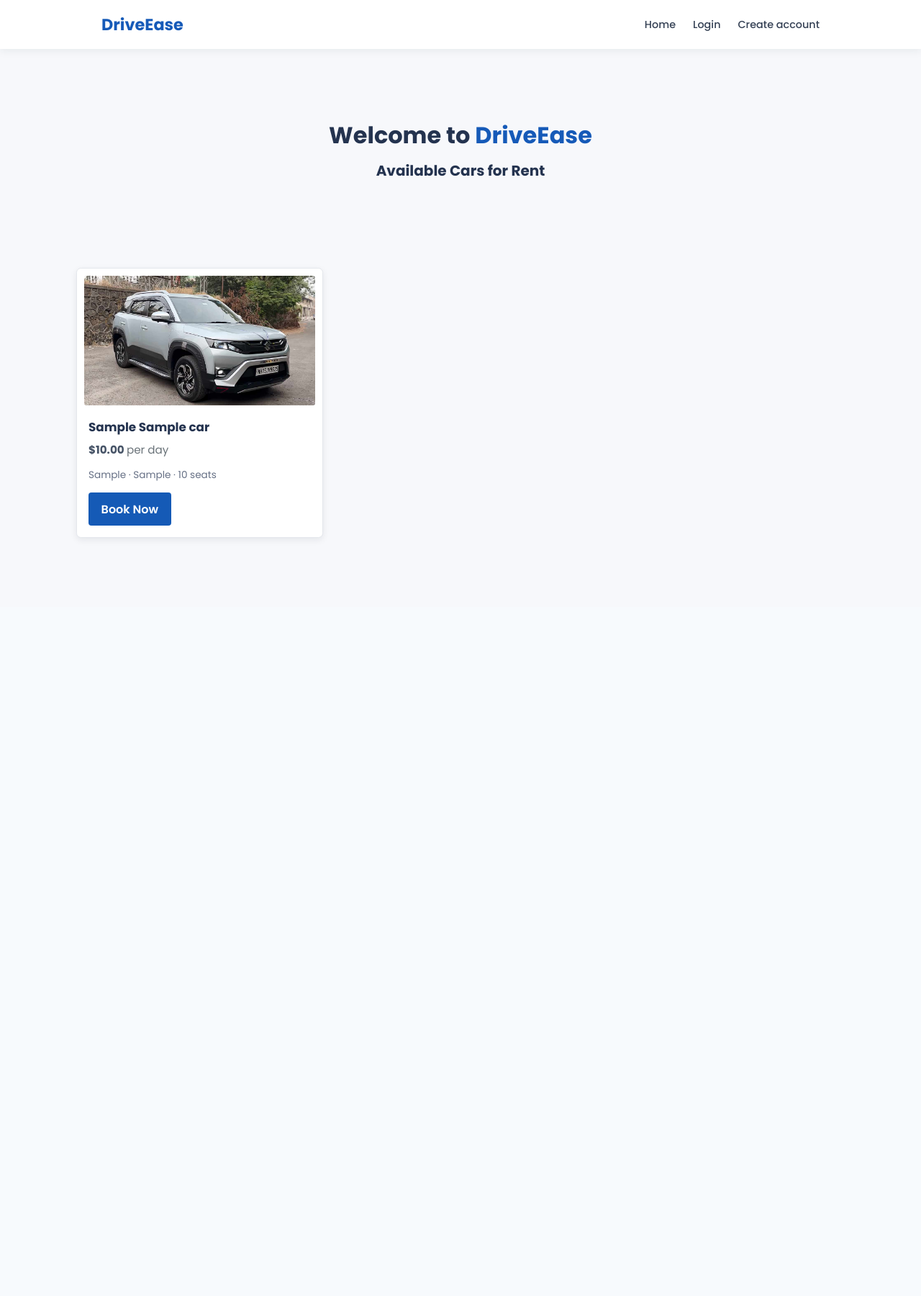
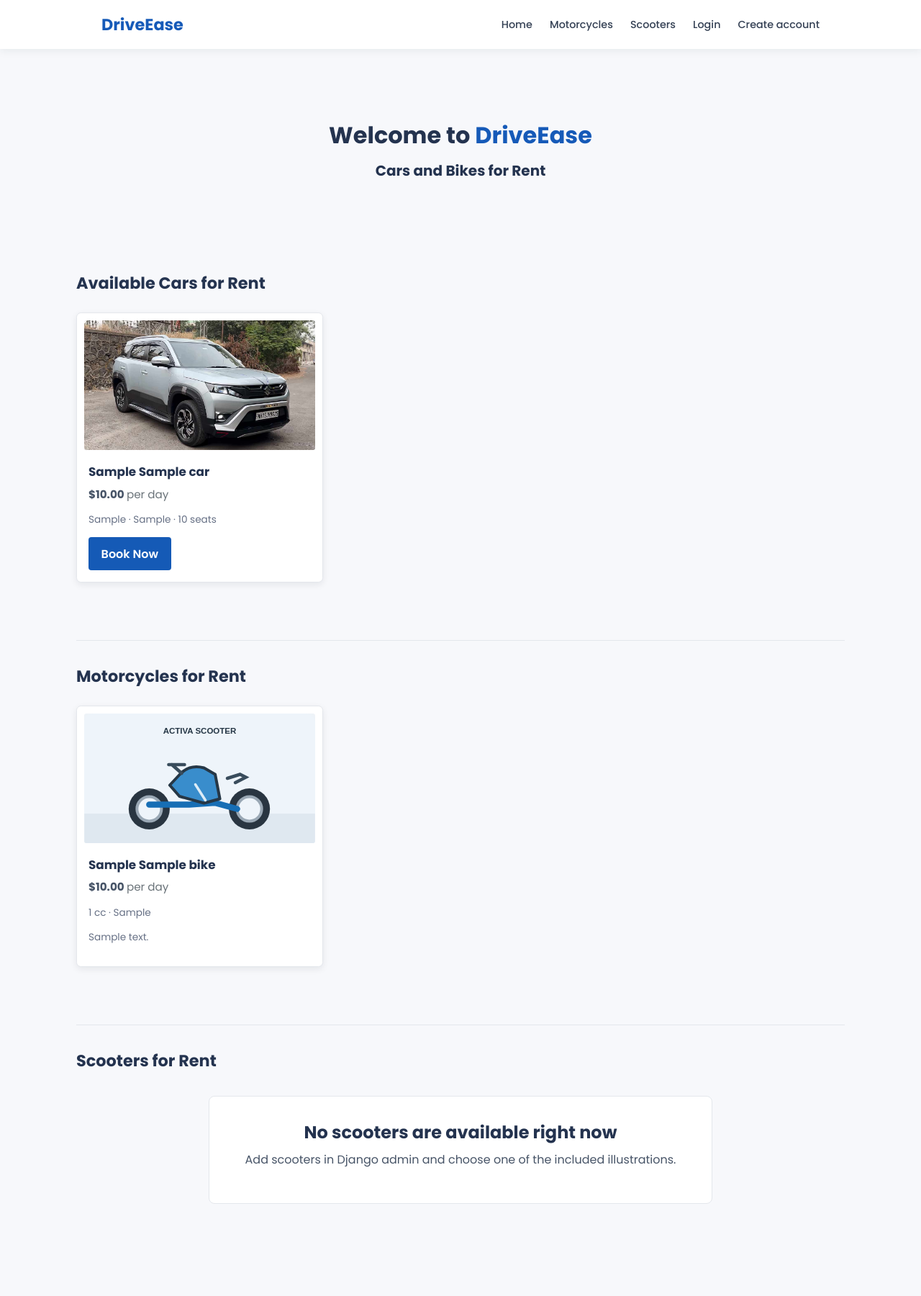
Before and after one commit to YASHAVARDHAN-SG/car-rental-portal, a Django app: page / in a window 1280 px wide. Shown: the whole page at 72% size. Before the commit the page ends 749 px from the top, so only its background shows below. Run offline with Django 5.2, Linux system fonts and the light colour scheme; tables that the repository leaves empty hold one stand-in row (values such as "Sample post").

Commit message:
pipeline push

```diff
--- a/bicycle/models.py
+++ b/bicycle/models.py
@@ -16,6 +16,20 @@ CAR_IMAGE_CHOICES = [
     ('image/verna.jpg', 'Verna'),
 ]
 
+BIKE_IMAGE_CHOICES = [
+    ('image/bike-commuter.svg', 'City commuter'),
+    ('image/bike-sport.svg', 'Sport bike'),
+    ('image/bike-adventure.svg', 'Adventure bike'),
+    ('image/ktm-duke-390.svg', 'KTM Duke 390'),
+    ('image/royal-enfield-classic-350.svg', 'Royal Enfield Bullet Classic 350'),
+    ('image/yamaha-r1.svg', 'Yamaha R1'),
+    ('image/yamaha-r2.svg', 'Yamaha R2'),
+    ('image/yamaha-r15.svg', 'Yamaha R15'),
+    ('image/honda-activa.svg', 'Honda Activa'),
+    ('image/suzuki-access.svg', 'Suzuki Access'),
+    ('image/honda-dio.svg', 'Honda Dio'),
+]
+
 
 class Car(models.Model):
     name = models.CharField(max_length=100)
@@ -30,6 +44,30 @@ class Car(models.Model):
 
     def __str__(self):
         return f"{self.brand} {self.name}"
+
+
+class Bike(models.Model):
+    class VehicleType(models.TextChoices):
+        MOTORCYCLE = 'motorcycle', 'Motorcycle'
+        SCOOTER = 'scooter', 'Scooter'
+
+    name = models.CharField(max_length=100)
+    brand = models.CharField(max_length=100)
+    vehicle_type = models.CharField(
+        max_length=12,
+        choices=VehicleType.choices,
+        default=VehicleType.MOTORCYCLE,
+    )
+    price_per_day = models.DecimalField(max_digits=8, decimal_places=2)
+    image = models.CharField(max_length=100, choices=BIKE_IMAGE_CHOICES, blank=True)
+    description = models.TextField(blank=True)
+    engine_cc = models.PositiveSmallIntegerField(default=125)
+    transmission = models.CharField(max_length=30, blank=True)
+    available = models.BooleanField(default=True)
+
+    def __str__(self):
+        return f"{self.brand} {self.name}"
+
 
 class Booking(models.Model):
     class Status(models.TextChoices):
--- a/bicycle/views.py
+++ b/bicycle/views.py
@@ -10,7 +10,7 @@ from django.utils.http import url_has_allowed_host_and_scheme
 
 from .booking_forms import BookingForm
 from .forms import RegistrationForm
-from .models import Booking, Car
+from .models import Bike, Booking, Car
 
 
 def login_view(request):
@@ -42,7 +42,19 @@ def logout_view(request):
 
 def home(request):
     cars = Car.objects.filter(available=True)
-    return render(request, 'index.html', {'cars': cars})
+    motorcycles = Bike.objects.filter(
+        available=True,
+        vehicle_type=Bike.VehicleType.MOTORCYCLE,
+    )
+    scooters = Bike.objects.filter(
+        available=True,
+        vehicle_type=Bike.VehicleType.SCOOTER,
+    )
+    return render(
+        request,
+        'index.html',
+        {'cars': cars, 'motorcycles': motorcycles, 'scooters': scooters},
+    )
 
 
 @login_required
--- a/static/style.css
+++ b/static/style.css
@@ -619,6 +619,22 @@ header.shadow {
     font-size: 0.85rem;
 }
 
+.inventory-section {
+    margin-top: 1.75rem;
+}
+
+.inventory-title {
+    margin-bottom: 1rem;
+    color: #24334f;
+    font-size: 1.4rem;
+}
+
+.bike-inventory {
+    margin-top: 3rem;
+    padding-top: 2rem;
+    border-top: 1px solid #e4e7ec;
+}
+
 .specifications,
 .details-section {
     margin: 1.2rem 0;
--- a/templates/index.html
+++ b/templates/index.html
@@ -16,10 +16,14 @@
                 {% if request.user.is_authenticated %}
                     <span class="nav-greeting">Hello, {{ request.user.username }}!</span>
                     <a href="{% url 'home' %}">Home</a>
+                    <a href="#motorcycles">Motorcycles</a>
+                    <a href="#scooters">Scooters</a>
                     <a href="{% url 'my_bookings' %}">My bookings</a>
                     <a href="{% url 'logout' %}">Logout</a>
                 {% else %}
                     <a href="{% url 'home' %}">Home</a>
+                    <a href="#motorcycles">Motorcycles</a>
+                    <a href="#scooters">Scooters</a>
                     <a href="{% url 'login' %}">Login</a>
                     <a href="{% url 'register' %}">Create account</a>
                 {% endif %}
@@ -34,10 +38,12 @@
         {% endif %}
         <section class="storefront-heading">
             <h1>Welcome to <span>DriveEase</span></h1>
-            <h2>Available Cars for Rent</h2>
+            <h2>Cars and Bikes for Rent</h2>
         </section>
-        {% if cars %}
-            <section class="car-list" aria-label="Available cars">
+        <section class="inventory-section" id="cars">
+            <h2 class="inventory-title">Available Cars for Rent</h2>
+            {% if cars %}
+            <div class="car-list" aria-label="Available cars">
                 {% for car in cars %}
                     <article class="car-card">
                         {% if car.image %}
@@ -57,16 +63,83 @@
                         </div>
                     </article>
                 {% endfor %}
-            </section>
-        {% else %}
-            <section class="empty-inventory">
+            </div>
+            {% else %}
+                <div class="empty-inventory">
                 <h2>No cars are available right now</h2>
                 <p>Add a car in the Django admin and select a picture from the image folder to show it here.</p>
                 {% if request.user.is_staff %}
                     <a class="btn" href="{% url 'admin:bicycle_car_add' %}">Add a car</a>
                 {% endif %}
-            </section>
-        {% endif %}
+                </div>
+            {% endif %}
+        </section>
+
+        <section class="inventory-section bike-inventory" id="motorcycles">
+            <h2 class="inventory-title">Motorcycles for Rent</h2>
+            {% if motorcycles %}
+                <div class="car-list" aria-label="Available bikes">
+                    {% for bike in motorcycles %}
+                        <article class="car-card">
+                            {% if bike.image %}
+                                <img class="car-photo" src="{% static bike.image %}" alt="{{ bike.brand }} {{ bike.name }}">
+                            {% else %}
+                                <div class="car-photo car-photo-placeholder" role="img" aria-label="No bike photo selected">DriveEase</div>
+                            {% endif %}
+                            <div class="car-card-content">
+                                <h3>{{ bike.brand }} {{ bike.name }}</h3>
+                                <p class="car-price">${{ bike.price_per_day }} <span>per day</span></p>
+                                <p class="car-spec-summary">
+                                    {{ bike.engine_cc }} cc · {{ bike.transmission|default:"Transmission not specified" }}
+                                </p>
+                                {% if bike.description %}<p class="car-spec-summary">{{ bike.description }}</p>{% endif %}
+                            </div>
+                        </article>
+                    {% endfor %}
+                </div>
+            {% else %}
+                <div class="empty-inventory">
+                    <h2>No motorcycles are available right now</h2>
+                    <p>Add motorcycles in Django admin and choose one of the included illustrations.</p>
+                    {% if request.user.is_staff %}
+                        <a class="btn" href="{% url 'admin:bicycle_bike_add' %}">Add a bike</a>
+                    {% endif %}
+                </div>
+            {% endif %}
+        </section>
+
+        <section class="inventory-section bike-inventory" id="scooters">
+            <h2 class="inventory-title">Scooters for Rent</h2>
+            {% if scooters %}
+                <div class="car-list" aria-label="Available scooters">
+                    {% for bike in scooters %}
+                        <article class="car-card">
+                            {% if bike.image %}
+                                <img class="car-photo" src="{% static bike.image %}" alt="{{ bike.brand }} {{ bike.name }}">
+                            {% else %}
+                                <div class="car-photo car-photo-placeholder" role="img" aria-label="No scooter image selected">DriveEase</div>
+                            {% endif %}
+                            <div class="car-card-content">
+                                <h3>{{ bike.brand }} {{ bike.name }}</h3>
+                                <p class="car-price">${{ bike.price_per_day }} <span>per day</span></p>
+                                <p class="car-spec-summary">
+                                    {{ bike.engine_cc }} cc · {{ bike.transmission|default:"Transmission not specified" }}
+                                </p>
+                                {% if bike.description %}<p class="car-spec-summary">{{ bike.description }}</p>{% endif %}
+                            </div>
+                        </article>
+                    {% endfor %}
+                </div>
+            {% else %}
+                <div class="empty-inventory">
+                    <h2>No scooters are available right now</h2>
+                    <p>Add scooters in Django admin and choose one of the included illustrations.</p>
+                    {% if request.user.is_staff %}
+                        <a class="btn" href="{% url 'admin:bicycle_bike_add' %}">Add a scooter</a>
+                    {% endif %}
+                </div>
+            {% endif %}
+        </section>
     </main>
 </body>
 </html>
```
Also changed, not shown: bicycle/admin.py (+8 -1 lines), bicycle/tests.py (+38 -1 lines), README.md, bicycle/migrations/0004_bike.py (added), bicycle/migrations/0005_bike_vehicle_type_alter_bike_image.py (added), static/image/bike-adventure.svg (added), static/image/bike-commuter.svg (added), static/image/bike-sport.svg (added), static/image/honda-activa.svg (added), static/image/honda-dio.svg (added), static/image/ktm-duke-390.svg (added), static/image/royal-enfield-classic-350.svg (added), static/image/suzuki-access.svg (added), static/image/yamaha-r1.svg (added), 2 more files.
